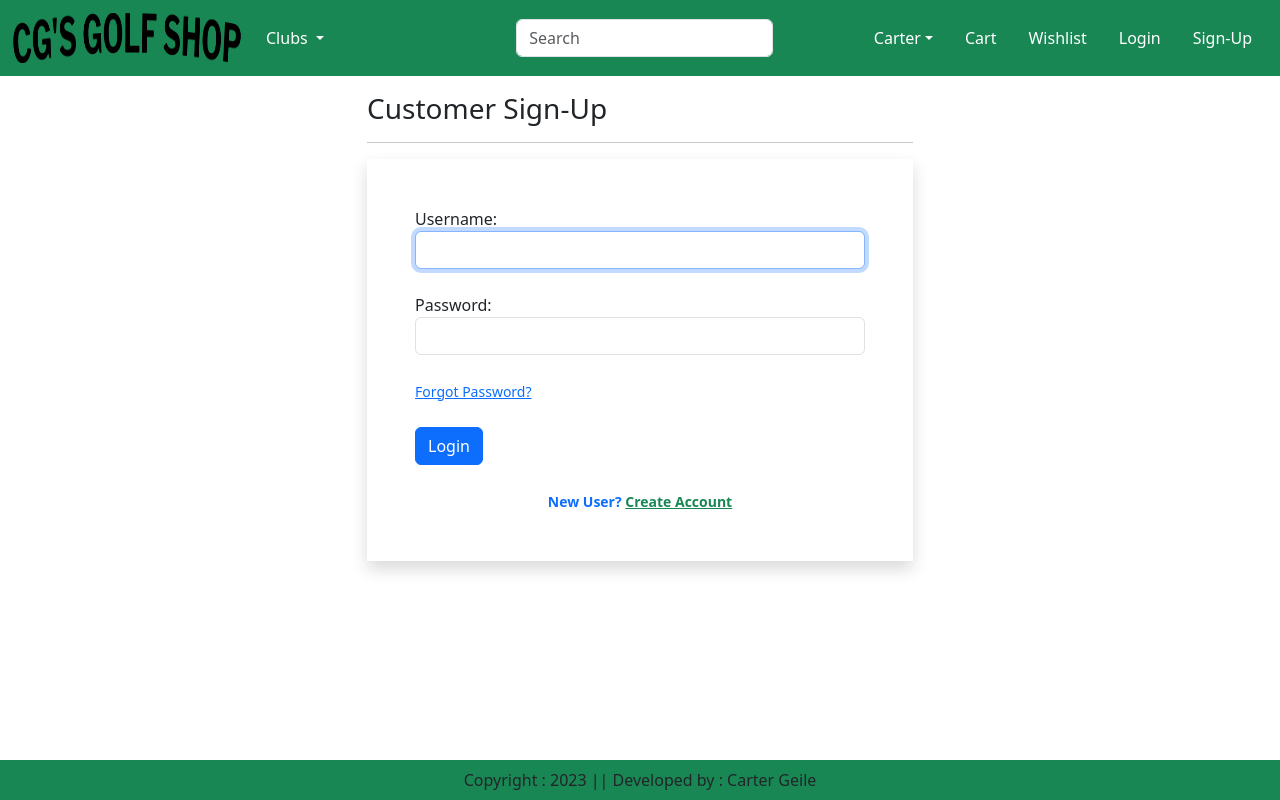
After one commit to cartergeile/project4, a Django app: page /accounts/login/ in a window 1280 px wide. The commit adds this page. Run offline with Django 4.2, Linux system fonts and the light colour scheme.

Commit message:
users can create an account and login

```diff
--- /dev/null
+++ b/capstone-project/main_app/forms.py
@@ -0,0 +1,20 @@
+from django import forms
+from django.contrib.auth.forms import UserCreationForm, AuthenticationForm, UsernameField, PasswordChangeForm
+from django.contrib.auth.models import User
+
+
+class LoginForm(AuthenticationForm):
+    username = UsernameField(widget=forms.TextInput(attrs={'autofocus ':'True', 'class':'form-control'}))
+    password = forms.CharField(widget=forms.PasswordInput(attrs={'autocomplete':'current-password', 'class':'form-control'}))
+
+class CustomerRegistrationForm(UserCreationForm):
+    username = forms.CharField(widget=forms.TextInput(attrs={'autofocus ':'True', 'class': 'form-control'}))
+    password1 = forms.CharField(label='Password', widget=forms.PasswordInput(attrs={'class':'form-control'}))
+    password2 = forms.CharField(label='Confirm Password', widget=forms.PasswordInput(attrs={'class':'form-control'}))
+
+    class Meta:
+        model = User
+        fields = ['username', 'password1', 'password2']
+
+class MyPasswordResetForm(PasswordChangeForm):
+    pass
--- a/capstone-project/main_app/templates/main_app/base.html
+++ b/capstone-project/main_app/templates/main_app/base.html
@@ -65,10 +65,10 @@
           <a href="#" class="nav-link text-white">Wishlist</a>
         </li>
         <li class="nav-item mx-2">
-          <a href="#" class="nav-link text-white">Login</a>
+          <a href="{% url 'login' %}" class="nav-link text-white">Login</a>
         </li>
         <li class="nav-item mx-2">
-          <a href="#" class="nav-link text-white">Sign-Up</a>
+          <a href="{% url 'signup' %}" class="nav-link text-white">Sign-Up</a>
         </li>
       </ul>
     </div>
--- /dev/null
+++ b/capstone-project/main_app/templates/main_app/login.html
@@ -0,0 +1,35 @@
+{% extends 'main_app/base.html' %}
+{% load static %}
+{% block title %}Sign-Up{% endblock title%}
+
+{% block main-content %}
+<div class="container">
+  <div class="row my-3">
+    <div class="col-sm-6 offset-sm-3">
+      <h3>Customer Sign-Up</h3>
+      <hr>
+      <form action="" method="POST" novalidate class="shadow p-5">
+        {% csrf_token %}
+        {% for fm in form %}
+            {{fm.label_tag}} {{fm}} <small class="text-danger">{{fm.errors|striptags}}</small>
+            <br>
+        {% endfor %}
+
+        <small><a href="{% url 'password_reset' %}">Forgot Password?</a></small>
+        <br>
+        <input type="submit" class="btn btn-primary mt-4" value="Login">
+        <div class="text-center text-primary fw-bold"><br>
+          <small>New User? <a href="{% url 'signup' %}" class="text-success">Create Account</a> </small>
+        </div>
+
+        {% if form.non_field_errors %}
+            {% for errors in form.non_field_errors %}
+              <p class="alert alert-danger my-3">{{error}}</p>
+            {% endfor %}
+        {% endif %}
+
+      </form>
+    </div>
+  </div>
+</div>
+{% endblock main-content %}
--- a/capstone-project/main_app/templates/main_app/productdetail.html
+++ b/capstone-project/main_app/templates/main_app/productdetail.html
@@ -1,6 +1,6 @@
 {% extends 'main_app/base.html' %}
 {% load static %}
-{% block title %}Category{% endblock title%}
+{% block title %}{{product.name}}{% endblock title%}
 
 {% block main-content %}
   <div class="container">
--- a/capstone-project/main_app/urls.py
+++ b/capstone-project/main_app/urls.py
@@ -2,10 +2,18 @@ from django.urls import path
 from . import views
 from django.conf import settings
 from django.conf.urls.static import static
+from django.contrib.auth import views as auth_view
+from .forms import LoginForm, MyPasswordResetForm
 
 urlpatterns = [
     path('', views.home),
     path('category/<slug:val>', views.CategoryView.as_view(), name='category'),
     path('category-name/<val>', views.CategoryName.as_view(), name='category-name'),
     path('product-detail/<int:pk>', views.ProductDetail.as_view(), name='product-detail'),
+
+    # login auth
+    path('signup', views.CustomerRegistrationView.as_view(), name='signup'),
+    path('accounts/login/', auth_view.LoginView.as_view(template_name='main_app/login.html', authentication_form=LoginForm), name='login'),
+    path('password-reset/', auth_view.PasswordResetView.as_view(template_name='main_app/password_reset.html', form_class=MyPasswordResetForm), name='password_reset'),
+
 ]+static(settings.MEDIA_URL, document_root=settings.MEDIA_ROOT)
```
Also changed, not shown: capstone-project/main_app/templates/main_app/home.html (+17 -4 lines), capstone-project/main_app/templates/main_app/signup.html (added, +41 -0 lines), capstone-project/main_app/views.py (+16 -0 lines).
